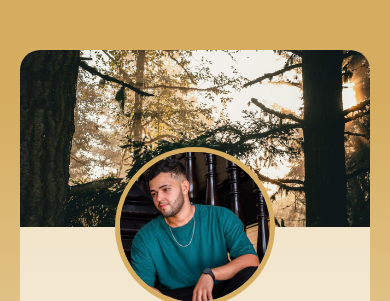
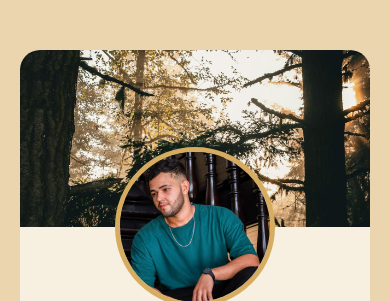
Before and after one commit to rodrigues-git/projeto-card-perfil, a plain HTML site: page index.html in a window 390 px wide. Shown: the part 152-453 px from the top of the page. Drawn offline with nearby package versions, Linux system fonts and the light colour scheme.

Commit message:
correção de bug

```diff
--- a/estilos/media-querry.css
+++ b/estilos/media-querry.css
@@ -1,6 +1,10 @@
 @charset "UTF-8";
 
-body{
-        background: none;
-        background-color: #d6ad608c;
+@media screen and (max-width: 768px){
+
+        body{
+                background: none;
+                background-color: #d6ad6081;
+        }
+
 }
--- a/index.html
+++ b/index.html
@@ -5,6 +5,7 @@
     <meta name="viewport" content="width=device-width, initial-scale=1.0">
     <title>Profile Card</title>
     <link rel="stylesheet" href="estilos/style.css" media="all">
+    <link rel="stylesheet" href="estilos/media-querry.css">
 </head>
 <body>
 
```
